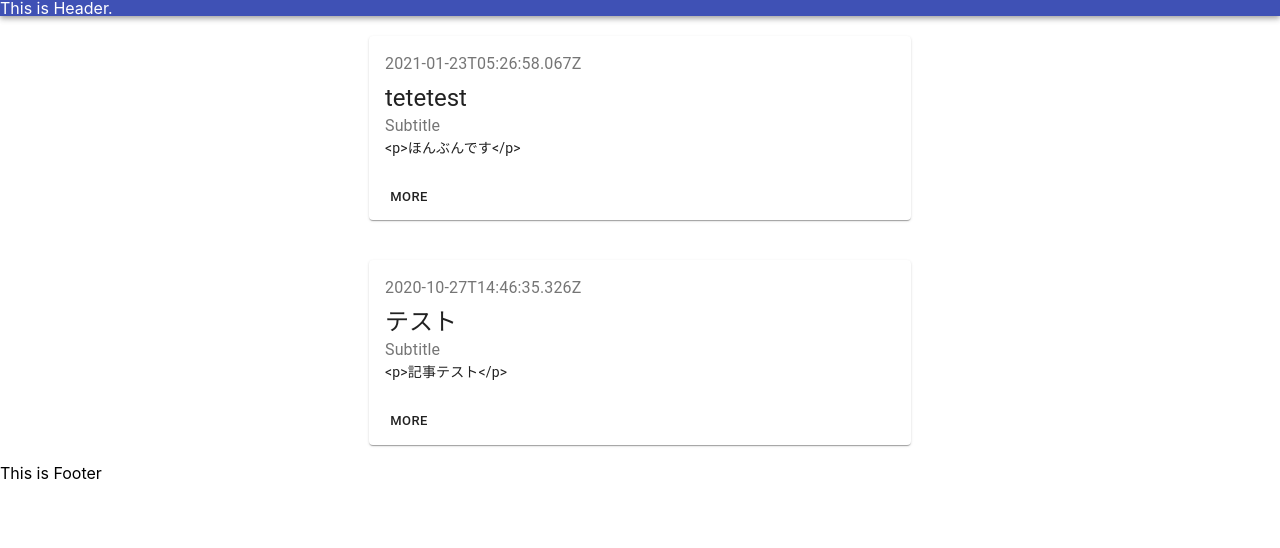
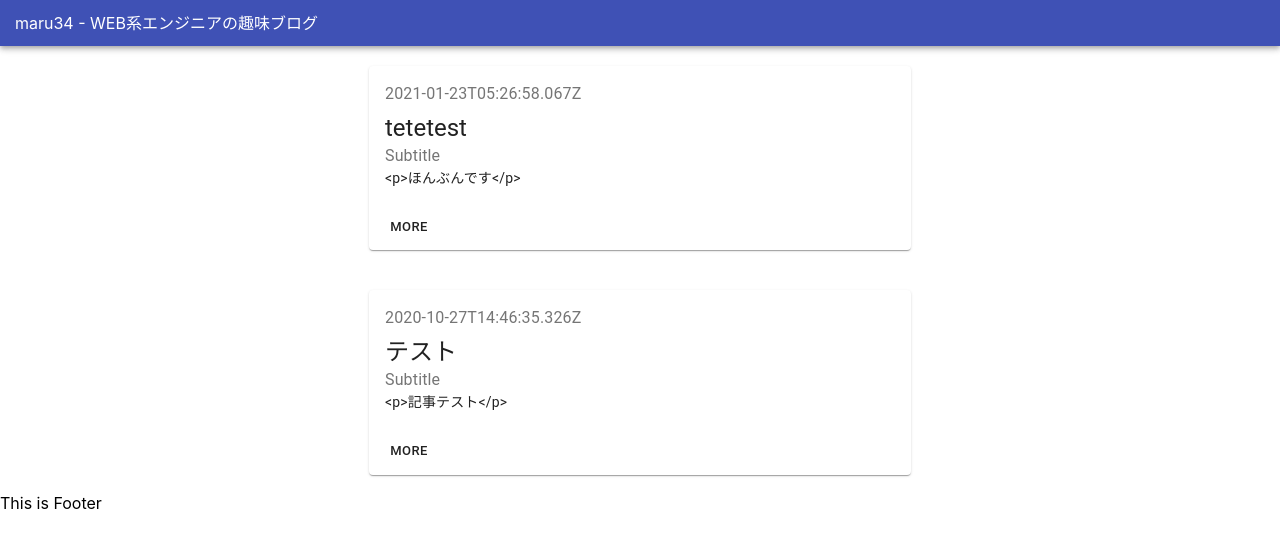
Before and after one commit to acio-o9/contents, a Next.js app in the folder src/application/: page / in a window 1280 px wide. Shown: the top 548 px of the page. Built offline with nearby package versions, Linux system fonts and the light colour scheme.

Commit message:
[add] set a blog title

```diff
--- a/src/application/components/Header.js
+++ b/src/application/components/Header.js
@@ -2,11 +2,16 @@ import React, { Component } from 'react';
 import { AppBar } from '@material-ui/core';
 
 class Header extends Component {
+  constructor( {props, title} ) {
+    super(props);
+    this.title = title;
+  }
+
   render() {
     return (
       <div>
         <AppBar position="static">
-          <p>This is Header.</p>
+          <p style={{padding:15 + 'px'}}>{this.title}</p>
         </AppBar>
       </div>
     )
--- a/src/application/components/Layout.js
+++ b/src/application/components/Layout.js
@@ -1,18 +1,31 @@
 import React, { Component } from 'react';
+import Head  from 'next/head';
 import Container from '@material-ui/core/Container';
 import Header from '../components/Header';
 import Footer from '../components/Footer';
 
 class Layout extends Component {
+  constructor( {props, title} ) {
+    super(props);
+    this.title = title;
+  }
+
   render() {
     return (
       <>
-        <Header />
+        <Head>
+          <title>{this.title}</title>
+          <meta name="viewport" content="minimum-scale=1, initial-scale=1, width=device-width" />
+        </Head>
+
+        <Header title={this.title}/>
+
         <Container maxWidth="sm">
           <div>
             {this.props.children}
           </div>
         </Container>
+
         <Footer />
       </>
     )
--- a/src/application/pages/index.js
+++ b/src/application/pages/index.js
@@ -3,7 +3,7 @@ import ArticleList from '../components/ArticleList';
 
 function Index( {articles} ) {
   return (
-    <Layout>
+    <Layout title="maru34 - WEB系エンジニアの趣味ブログ">
       <ArticleList articles={articles}/>
     </Layout>
   )
```
